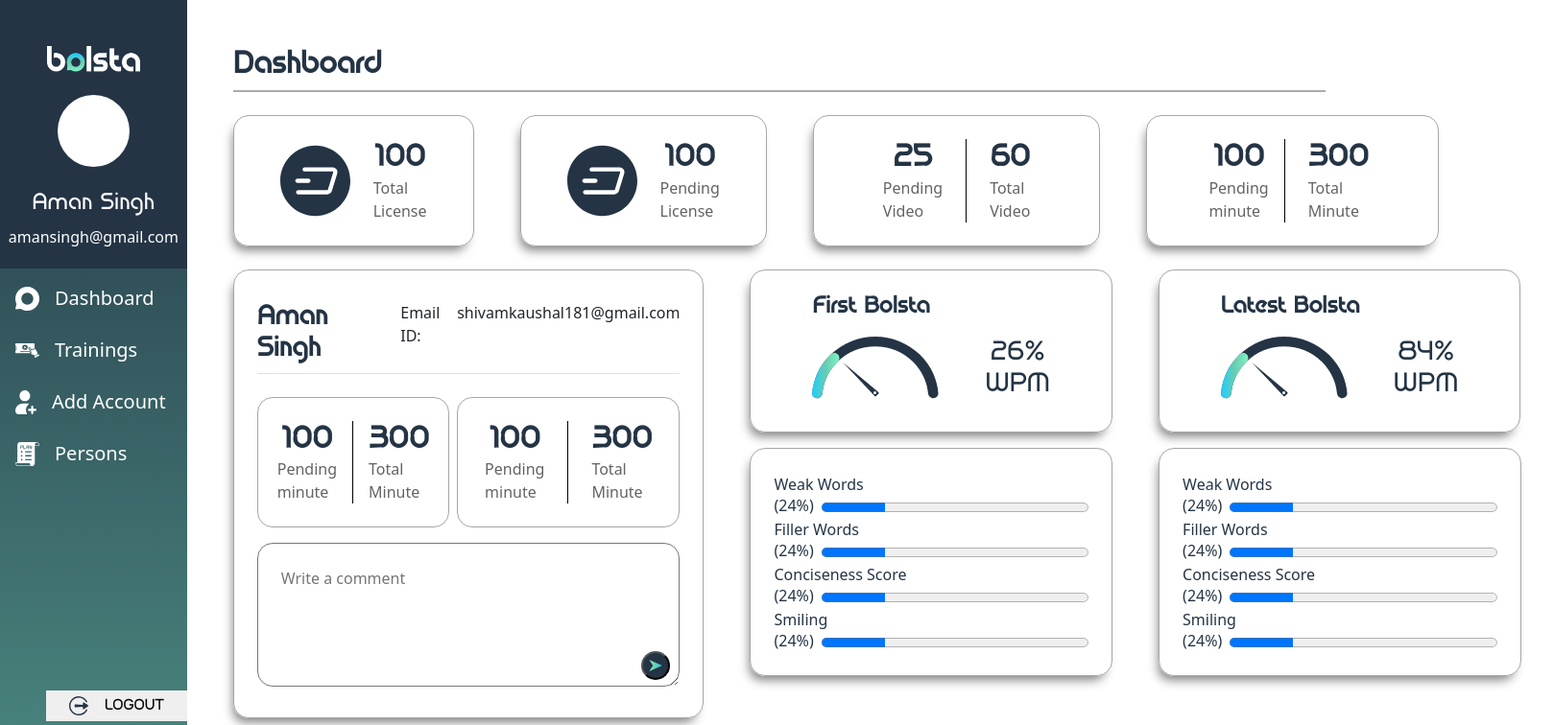
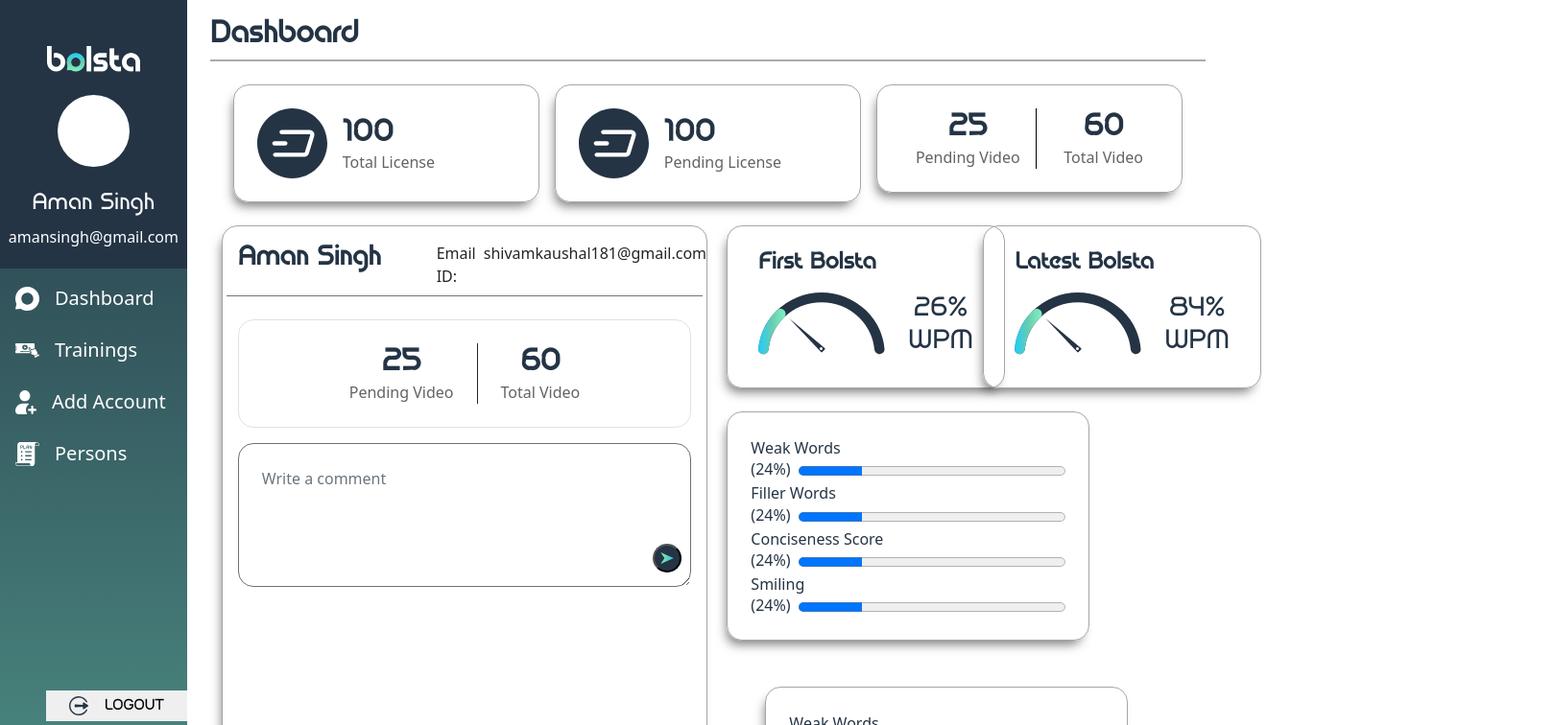
Before and after one commit to karansahu07/bolsta3_frontend, a React (Create React App) app: page /dashboard in a window 1280 px wide. Shown: the top 756 px of the page at 96% size, 1619 px wide, since content can reach past the window. Built offline with nearby package versions, Linux system fonts and the light colour scheme.

Commit message:
make dashboard page

```diff
--- a/src/pages/admin/dashboard/Dashboard.js
+++ b/src/pages/admin/dashboard/Dashboard.js
@@ -5,116 +5,115 @@
 export default function Dashboard() {
     return (
         <>
-        <div className="container-fluid" style={{ paddingLeft: "0px", paddingRight: "0px" }}>
-            <div className="row flex-nowrap" style={{'--bs-gutter-x' : '0px'}}>
-
-
-                <div className="container dashboarddiv mx-md-3 d-flex flex-column gap-4" >
-                    <div className=' pt-md-3 pt-5 d-block ' style={{borderBottom: '2px solid #ABABAB'}}>
-                        <h2 className='fw-bold' style={{color: '#243445'}}>Dashboard</h2>
-                    </div>
-                    <div className='d-flex gap-5'>
-                        <div style={{border: '1px solid #A6A6A6', boxShadow: 'rgba(0, 0, 0, 0.5) -4px 8px 11px -4px'}} className='rounded-4 px-5 py-4 d-flex flex-row gap-4'>
-                            <img src='/icons/dashboardicon.svg' alt='dashboard-icon' />
-                            <div className='d-flex flex-column justify-content-center align-items-center'>
-                                <h2 className='fw-bold m-0' style={{color: '#243445'}} >100</h2>
-                                <p className='normal-font m-0' style={{color: '#636363'}}>Total License</p>
+            <div className="container-fluid d-flex flex-column gap-4" >
+                <div className=' pt-md-3 pt-sm-5 pt-5 d-block ' style={{ borderBottom: '2px solid #ABABAB' }}>
+                    <h2 className='fw-bold cus-heading' style={{ color: '#243445' }}>Dashboard</h2>
                 </div>
 
+                <div className='container-fluid'>
+                    <div className='row gx-3 gy-3'>
+                        <div className='col-lg-4 col-md-4 col-sm-12'>
+                            <div style={{ border: '1px solid #A6A6A6', boxShadow: 'rgba(0, 0, 0, 0.5) -4px 8px 11px -4px' }}
+                                className='rounded-4 px-4 py-4 d-flex flex-row gap-3 align-items-center'>
+                                <img src='/icons/dashboardicon.svg' alt='dashboard-icon' />
+                                <div className='d-flex flex-column'>
+                                    <h2 className='fw-bold m-0' style={{ color: '#243445' }}>100</h2>
+                                    <p className='normal-font m-0' style={{ color: '#636363' }}>Total License</p>
                                 </div>
-                        <div style={{border: '1px solid #A6A6A6', boxShadow: 'rgba(0, 0, 0, 0.5) -4px 8px 11px -4px'}} className='rounded-4 px-5 py-4 d-flex flex-row gap-4'>
-                            <img src='/icons/dashboardicon.svg' alt='dashboard-icon' />
-                            <div className='d-flex flex-column justify-content-center align-items-center'>
-                                <h2 className='fw-bold m-0' style={{color: '#243445'}} >100</h2>
-                                <p className='normal-font m-0' style={{color: '#636363'}}>Pending License</p>
+                            </div>
                         </div>
 
+                        <div className='col-lg-4 col-md-4 col-sm-12'>
+                            <div style={{ border: '1px solid #A6A6A6', boxShadow: 'rgba(0, 0, 0, 0.5) -4px 8px 11px -4px' }}
+                                className='rounded-4 px-4 py-4 d-flex flex-row gap-3 align-items-center'>
+                                <img src='/icons/dashboardicon.svg' alt='dashboard-icon' />
+                                <div className='d-flex flex-column'>
+                                    <h2 className='fw-bold m-0' style={{ color: '#243445' }}>100</h2>
+                                    <p className='normal-font m-0' style={{ color: '#636363' }}>Pending License</p>
                                 </div>
-                        <div style={{border: '1px solid #A6A6A6', boxShadow: 'rgba(0, 0, 0, 0.5) -4px 8px 11px -4px'}} className='rounded-4 px-5 py-4 d-flex flex-row'>
-                            <div className='d-flex flex-column justify-content-center align-items-center px-4' style={{borderRight: '1px solid #000000'}}>
-                                <h2 className='fw-bold m-0' style={{color: '#243445'}} >25</h2>
-                                <p className='normal-font m-0' style={{color: '#636363'}}>Pending Video</p>
                             </div>
-                            <div className='d-flex flex-column justify-content-center align-items-center px-4'>
-                                <h2 className='fw-bold m-0' style={{color: '#243445'}} >60</h2>
-                                <p className='normal-font m-0' style={{color: '#636363'}}>Total Video</p>
                         </div>
 
+                        <div className='col-lg-4 col-md-4 col-sm-12'>
+                            <div style={{ border: '1px solid #A6A6A6', boxShadow: 'rgba(0, 0, 0, 0.5) -4px 8px 11px -4px' }}
+                                className='rounded-4 px-4 py-4 d-flex flex-row justify-content-between align-items-center'>
+                                <div className='d-flex flex-column align-items-center px-3' style={{ borderRight: '1px solid #000000' }}>
+                                    <h2 className='fw-bold m-0' style={{ color: '#243445' }}>25</h2>
+                                    <p className='normal-font m-0' style={{ color: '#636363' }}>Pending Video</p>
                                 </div>
-                        <div style={{border: '1px solid #A6A6A6', boxShadow: 'rgba(0, 0, 0, 0.5) -4px 8px 11px -4px'}} className='rounded-4 px-5 py-4 d-flex flex-row'>
-                            <div className='d-flex flex-column justify-content-center align-items-center px-3' style={{borderRight: '1px solid #000000'}}>
-                                <h2 className='fw-bold m-0' style={{color: '#243445'}} >100</h2>
-                                <p className='normal-font m-0' style={{color: '#636363'}}>Pending minute</p>
+                                <div className='d-flex flex-column align-items-center px-3'>
+                                    <h2 className='fw-bold m-0' style={{ color: '#243445' }}>60</h2>
+                                    <p className='normal-font m-0' style={{ color: '#636363' }}>Total Video</p>
                                 </div>
-                            <div className='d-flex flex-column justify-content-center align-items-center px-4'>
-                                <h2 className='fw-bold m-0' style={{color: '#243445'}} >300</h2>
-                                <p className='normal-font m-0' style={{color: '#636363'}}>Total Minute</p>
+                            </div>
+                        </div>
+                    </div>
                 </div>
 
+                <div className='container-fluid'>
+                    <div className='row'>
+                        <div className='col-12 col-md-10 col-lg-6 mx-auto rounded-4 p-3'
+                            style={{ border: '1px solid #A6A6A6', boxShadow: 'rgba(0, 0, 0, 0.5) -4px 8px 11px -4px', backgroundColor: '#fff' }}>
+
+                            <div className='row border-bottom border-secondary pb-2'>
+                                <div className='col-12 col-sm-5'>
+                                    <h3 className='fw-bold m-0' style={{ color: '#243445' }}>Aman Singh</h3>
                                 </div>
-                    </div>
-                    <div className='d-flex gap-5'>
-                        <div className='py-4 px-4 rounded-4' style={{border: '1px solid #A6A6A6', boxShadow: 'rgba(0, 0, 0, 0.5) -4px 8px 11px -4px'}}>
-                            <div className='d-flex gap-2 flex-row py-2 border-bottom justify-content-between' style={{borderColor: '#A6A6A6'}}>
-                                <div>
-                                    <h3 className='fw-bold m-0' style={{color: '#243445'}}>Aman Singh</h3>
-                                </div>
-                                <div className='d-flex flex-row gap-2 text-dark normal-font'>
+                                <div className='col-12 col-sm-7 d-flex flex-column flex-sm-row gap-2 text-dark normal-font'>
                                     <p className='m-0'>Email ID:</p>
                                     <p className='m-0'>shivamkaushal181@gmail.com</p>
                                 </div>
                             </div>
-                            <div className='d-flex gap-2 mt-4'>
-                                <div style={{border: '1px solid #A6A6A6'}} className='rounded-4 px-1 py-4 d-flex flex-row'>
-                                    <div className='d-flex flex-column justify-content-center align-items-center px-3' style={{borderRight: '1px solid #000000'}}>
-                                        <h2 className='fw-bold m-0' style={{color: '#243445'}} >100</h2>
-                                        <p className='normal-font m-0' style={{color: '#636363'}}>Pending minute</p>
-                                    </div>
-                                    <div className='d-flex flex-column justify-content-center align-items-center px-3'>
-                                        <h2 className='fw-bold m-0' style={{color: '#243445'}} >300</h2>
-                                        <p className='normal-font m-0' style={{color: '#636363'}}>Total Minute</p>
-                                    </div>
-                                </div>
-                                <div style={{border: '1px solid #A6A6A6'}} className='rounded-4 px-1 py-4 d-flex flex-row'>
-                                    <div className='d-flex flex-column justify-content-center align-items-center px-4' style={{borderRight: '1px solid #000000'}}>
-                                        <h2 className='fw-bold m-0' style={{color: '#243445'}} >100</h2>
-                                        <p className='normal-font m-0' style={{color: '#636363'}}>Pending minute</p>
+
+                            <div className='mt-4'>
+                                <div className='border rounded-4 px-3 py-4 d-flex flex-column flex-sm-row justify-content-center'>
+                                    <div className='d-flex flex-column justify-content-center align-items-center px-4 border-end border-dark'>
+                                        <h2 className='fw-bold m-0' style={{ color: '#243445' }}>25</h2>
+                                        <p className='normal-font m-0' style={{ color: '#636363' }}>Pending Video</p>
                                     </div>
                                     <div className='d-flex flex-column justify-content-center align-items-center px-4'>
-                                        <h2 className='fw-bold m-0' style={{color: '#243445'}} >300</h2>
-                                        <p className='normal-font m-0' style={{color: '#636363'}}>Total Minute</p>
+                                        <h2 className='fw-bold m-0' style={{ color: '#243445' }}>60</h2>
+                                        <p className='normal-font m-0' style={{ color: '#636363' }}>Total Video</p>
                                     </div>
                                 </div>
                             </div>
-                            <div className='position-relative mt-3 '>
-                                <form>
-                                    <textarea className='w-100 rounded-4 py-4 px-4 normal-font' style={{height: '150px'}} placeholder='Write a comment'/>
-                                    <button type='submit' className='position-absolute rounded-circle m-0' style={{bottom: '15px' , right: '10px', backgroundColor: '#243445'}}>
+
+                            <div className='mt-3'>
+                                <form className='position-relative' style={{ backgroundColor: '#fff' }}>
+                                    <textarea className='form-control w-100 rounded-4 py-4 px-4 bg-white normal-font'
+                                        style={{ height: '150px' }} placeholder='Write a comment' />
+                                    <button type='submit' className='position-absolute rounded-circle m-0'
+                                        style={{ bottom: '15px', right: '10px', backgroundColor: '#243445' }}>
                                         <img src='/icons/send-btn-arrow.svg' alt='send-button' />
                                     </button>
                                 </form>
                             </div>
                         </div>
-                        <div className='d-flex flex-column gap-3'>
-                            <div className='d-flex gap-5'>
-                                <div style={{border: '1px solid #A6A6A6', boxShadow: 'rgba(0, 0, 0, 0.5) -4px 8px 11px -4px', paddingInline: '4rem'}} className='rounded-4 py-4 '>
-                            <h4 className='fw-bold m-0' style={{color: '#243445'}}>First Bolsta</h4>
-                            <div className='d-flex flex-row mt-3 gap-5'>
+                        <div className='col-12 col-lg-6'>
+                            <div className='row gap-5'>
+                                <div className='col-lg-5 col-md-5 ms-2 d-flex gap-5'>
+                                    <div style={{ border: '1px solid #A6A6A6', boxShadow: 'rgba(0, 0, 0, 0.5) -4px 8px 11px -4px', paddingInline: '2rem' }} className='rounded-4 py-4 '>
+                                        <h4 className='fw-bold m-0' style={{ color: '#243445' }}>First Bolsta</h4>
+                                        <div className='d-flex flex-row mt-3 gap-4'>
                                             <img src='/icons/speedometer.svg' alt='speedeter' />
-                                <h3 className='m-0 text-center' style={{color: '#243445'}}>26%<br/>WPM</h3>
-                            </div>
-
-                                </div>
-                                <div style={{border: '1px solid #A6A6A6', boxShadow: 'rgba(0, 0, 0, 0.5) -4px 8px 11px -4px', paddingInline: '4rem'}} className='rounded-4 py-4 '>
-                            <h4 className='fw-bold m-0' style={{color: '#243445'}}>Latest Bolsta</h4>
-                            <div className='d-flex flex-row mt-3 gap-5'>
-                                <img src='/icons/speedometer.svg' alt='speedeter' />
-                                <h3 className='m-0 text-center' style={{color: '#243445'}}>84%<br/>WPM</h3>
+                                            <h3 className='m-0 text-center' style={{ color: '#243445' }}>26%<br />WPM</h3>
                                         </div>
 
                                     </div>
                                 </div>
-                            <div className='d-flex gap-5'>
+                                <div className='col-lg-5 col-md-5 ms-2 d-flex gap-5'>
+                                    <div style={{ border: '1px solid #A6A6A6', boxShadow: 'rgba(0, 0, 0, 0.5) -4px 8px 11px -4px', paddingInline: '2rem' }} className='rounded-4 py-4 '>
+                                        <h4 className='fw-bold m-0' style={{ color: '#243445' }}>Latest Bolsta</h4>
+                                        <div className='d-flex flex-row mt-3 gap-4'>
+                                            <img src='/icons/speedometer.svg' alt='speedeter' />
+                                            <h3 className='m-0 text-center' style={{ color: '#243445' }}>84%<br />WPM</h3>
+                                        </div>
+
+                                    </div>
+                                </div>
+                            </div>
+                            <div className='row mt-4 gap-5'>
+                                <div className='col-lg-5 ms-2 d-flex'>
                                 <div style={{border: '1px solid #A6A6A6', boxShadow: 'rgba(0, 0, 0, 0.5) -4px 8px 11px -4px'}} className='rounded-4 py-4 px-4'>
                                     <div className='mt-1'>
                                         <h6 className='normal-font m-0' style={{color: '#243445'}}>Weak Words</h6>
@@ -145,6 +144,8 @@
                                         </div>
                                     </div>
                                 </div>
+                                </div>
+                                <div className='col-lg-5 ms-5 d-flex'>
                                 <div style={{border: '1px solid #A6A6A6', boxShadow: 'rgba(0, 0, 0, 0.5) -4px 8px 11px -4px'}} className='rounded-4 py-4 px-4'>
                                     <div className='mt-1'>
                                         <h6 className='normal-font m-0' style={{color: '#243445'}}>Weak Words</h6>
@@ -178,11 +179,12 @@
                                 </div>
                             </div>
                         </div>
+                    </div>
+                </div>
+
                 <div className='custom-container py-4 px-4 rounded-4' style={{border: '1px solid #A6A6A6', boxShadow: 'rgba(0, 0, 0, 0.5) -4px 8px 11px -4px'}}>
                     <PersonList />
                     </div>
-                </div>
-            /</div>
 
             </div>
         </>
```
Also changed, not shown: src/pages/admin/Admin.css (+18 -0 lines). Lines whose indentation alone changed are shown as unchanged.
